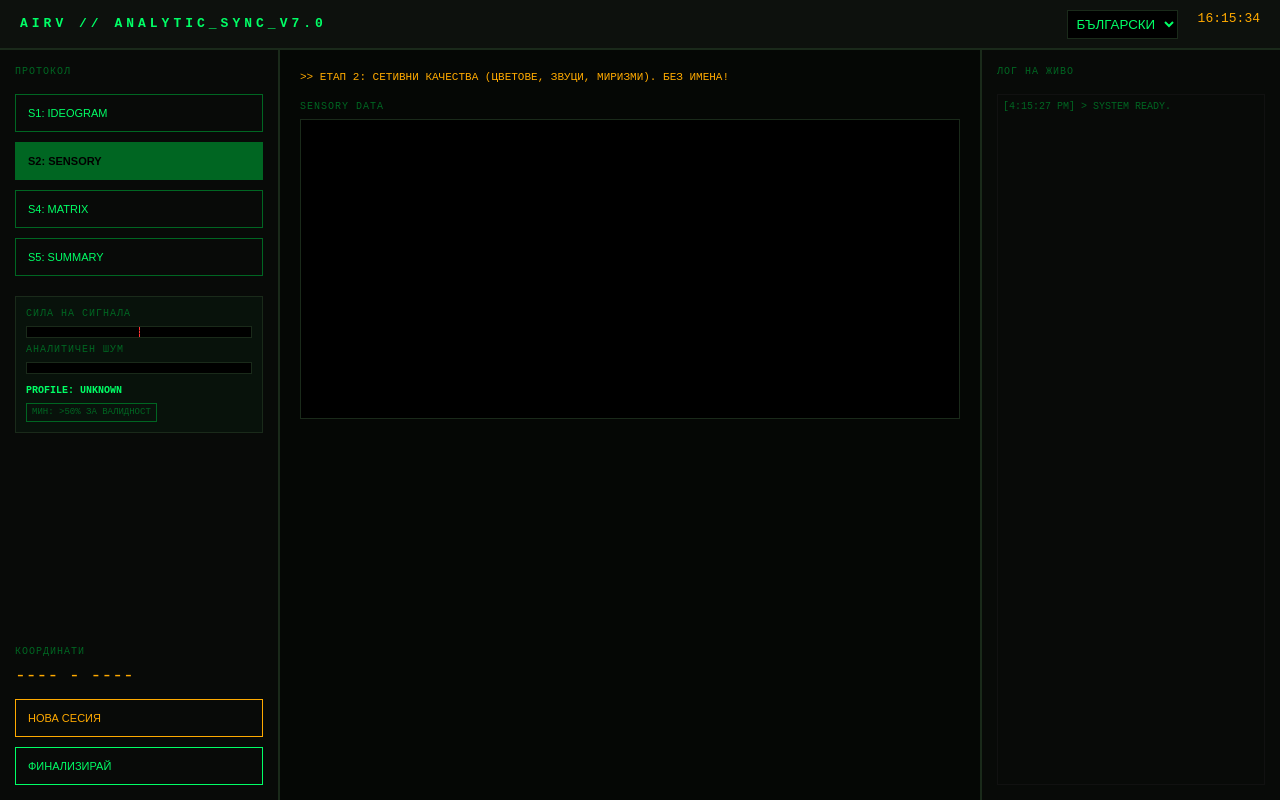
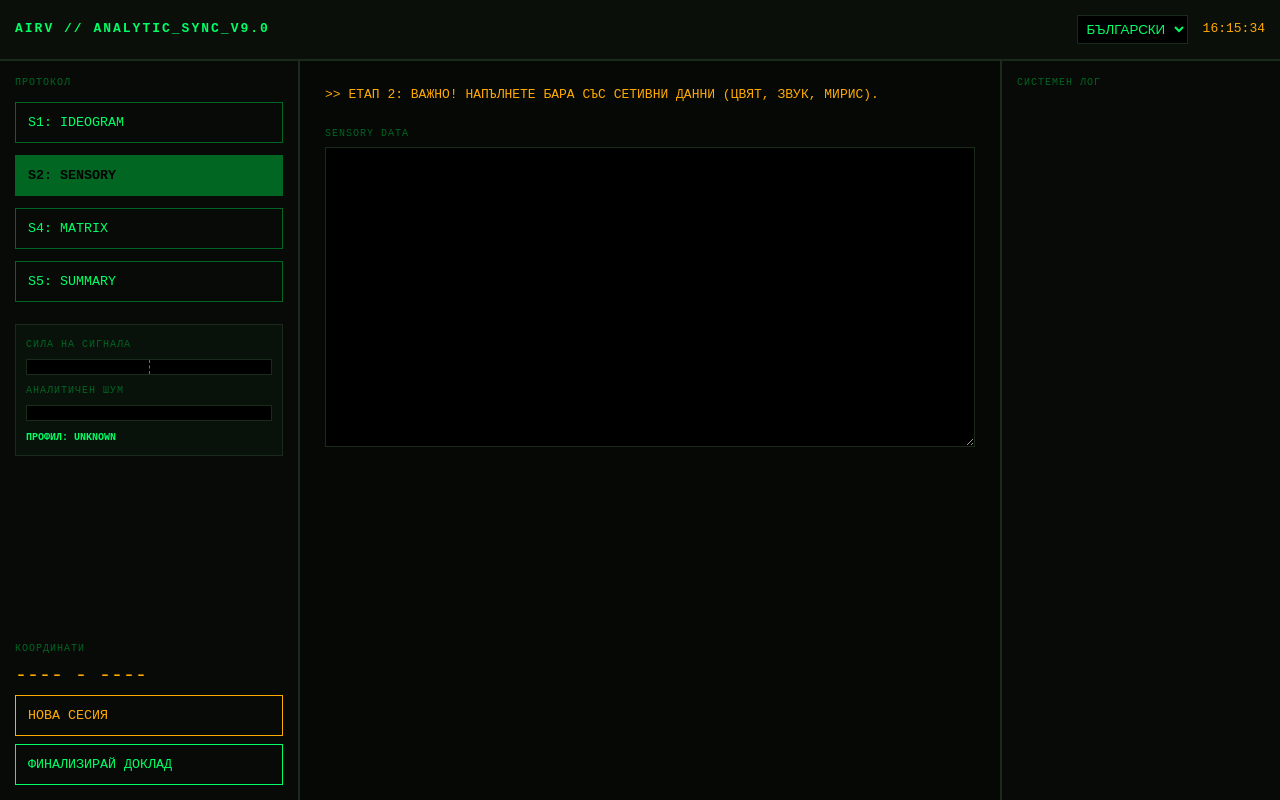
Before and after one commit to emillion-lab/AIRV, a plain HTML site: page index.html in a window 1280 px wide. Both pictures are taken after a click on the button "S2: SENSORY". Drawn offline with Linux system fonts and the light colour scheme.

Commit message:
Upgrade to AIRV v9.0 with UI enhancements

```diff
--- a/index.html
+++ b/index.html
@@ -2,260 +2,193 @@
 <html lang="bg">
 <head>
 <meta charset="utf-8"/>
-<title>AIRV v7.0 — FULL ANALYTIC RESET</title>
+<meta name="viewport" content="width=device-width, initial-scale=1.0">
+<title>AIRV v9.0 — ANALYTIC TERMINAL</title>
 <style>
   :root {
-    --bg: #050705; --panel: #0d110d; --border: #1a2a1a;
-    --green: #00ff66; --green-dim: #006622; --amber: #ffaa00;
-    --red: #ff3333; --txt: #d1ffd1; --font: "Courier New", monospace;
+    --bg: #050805; --pnl: #0a0f0a; --brd: #1b2b1b;
+    --grn: #00ff66; --grn-d: #006622; --amb: #ffaa00;
+    --red: #ff3333; --txt: #d1ffd1; --fnt: "Courier New", monospace;
   }
   * { box-sizing: border-box; }
   body {
     margin: 0; background: var(--bg); color: var(--txt);
-    font: 13px/1.4 var(--font); text-transform: uppercase;
-    height: 100vh; overflow: hidden; display: flex; flex-direction: column;
+    font: 13px/1.4 var(--fnt); text-transform: uppercase;
+    min-height: 100vh; display: flex; flex-direction: column;
   }
-  .header { height: 50px; border-bottom: 2px solid var(--border); display: flex; align-items: center; justify-content: space-between; padding: 0 20px; background: var(--panel); }
-  .main-grid { display: grid; grid-template-columns: 280px 1fr 300px; flex-grow: 1; overflow: hidden; }
-  .sidebar, .log-panel { border-right: 2px solid var(--border); padding: 15px; display: flex; flex-direction: column; gap: 10px; background: #080a08; }
-  .log-panel { border-right: none; border-left: 2px solid var(--border); }
-  .content { padding: 20px; overflow-y: auto; background: var(--bg); position: relative; }
 
-  /* Bars */
-  .meter { height: 12px; background: #000; border: 1px solid var(--border); margin: 5px 0; position: relative; }
-  .meter-fill { height: 100%; width: 0%; background: var(--green); transition: 0.4s; box-shadow: 0 0 10px var(--green-dim); }
-  .target-line { position: absolute; left: 50%; top: 0; bottom: 0; border-left: 1px dashed var(--red); z-index: 5; }
+  /* Layout Structures */
+  header { padding: 15px; border-bottom: 2px solid var(--brd); display: flex; flex-wrap: wrap; justify-content: space-between; align-items: center; background: var(--pnl); gap: 10px; }
+  .main-container { display: flex; flex: 1; flex-direction: row; }
 
-  .btn { background: transparent; border: 1px solid var(--green-dim); color: var(--green); padding: 12px; cursor: pointer; text-align: left; font-size: 11px; width: 100%; text-transform: uppercase; }
-  .btn:hover, .btn.active { background: var(--green-dim); color: #000; font-weight: bold; }
-  .btn-amber { border-color: var(--amber); color: var(--amber); }
+  .side { width: 300px; border-right: 2px solid var(--brd); padding: 15px; background: #080a08; display: flex; flex-direction: column; gap: 12px; }
+  .work { flex: 1; padding: 25px; overflow-y: auto; min-height: 450px; }
+  .log-panel { width: 280px; border-left: 2px solid var(--brd); padding: 15px; background: #080a08; font-size: 10px; }
 
-  textarea, input { background: #000; border: 1px solid var(--border); color: var(--green); padding: 12px; font: 13px var(--font); width: 100%; outline: none; margin-bottom: 10px; resize: none; }
-  .matrix-grid { display: grid; grid-template-columns: 1fr 1fr; gap: 10px; }
-  .label { font-size: 10px; color: var(--green-dim); letter-spacing: 1px; margin-bottom: 5px; display: block; }
+  /* Responsive Fix for GitHub/Mobile */
+  @media (max-width: 1024px) {
+    .main-container { flex-direction: column; }
+    .side, .log-panel { width: 100%; border: none; border-bottom: 2px solid var(--brd); }
+    .work { order: -1; } /* Work area comes first on mobile */
+  }
 
-  .status-tag { font-size: 9px; padding: 2px 5px; border: 1px solid var(--green-dim); color: var(--green-dim); margin-top: 5px; display: inline-block; }
-  .report-frame { background: #000; padding: 30px; border: 2px solid var(--green-dim); white-space: pre-wrap; font-size: 13px; line-height: 1.6; color: #fff; }
+  /* Meters & Indicators */
+  .bar-bg { height: 16px; background: #000; border: 1px solid var(--brd); margin: 6px 0; position: relative; }
+  .bar-fill { height: 100%; width: 0%; background: var(--grn); transition: 0.5s ease-in-out; box-shadow: 0 0 10px var(--grn-d); }
+  .threshold { position: absolute; left: 50%; top: 0; bottom: 0; border-left: 1px dashed var(--red); z-index: 2; }
+
+  /* Buttons & Inputs */
+  .btn { background: transparent; border: 1px solid var(--grn-d); color: var(--grn); padding: 12px; cursor: pointer; text-align: left; font-family: inherit; width: 100%; text-transform: uppercase; }
+  .btn:hover, .btn.active { background: var(--grn-d); color: #000; font-weight: bold; }
+  .btn-amb { border-color: var(--amb); color: var(--amb); }
+
+  textarea, input { background: #000; border: 1px solid var(--brd); color: var(--grn); padding: 15px; font: 15px var(--fnt); width: 100%; outline: none; margin-top: 5px; margin-bottom: 15px; resize: vertical; }
+  .label { font-size: 10px; color: var(--grn-d); letter-spacing: 1px; }
+
+  .report { background: #000; padding: 25px; border: 1px solid var(--grn-d); white-space: pre-wrap; line-height: 1.6; border-radius: 4px; }
 </style>
 </head>
 <body>
 
-<div class="header">
-  <div style="letter-spacing: 4px; font-weight: bold; color: var(--green);">AIRV // ANALYTIC_SYNC_v7.0</div>
-  <div style="display:flex; gap:20px;">
-    <select id="lang-select" onchange="changeLanguage()" style="background:#000; color:var(--green); border:1px solid var(--border); padding:5px;">
+<header>
+  <div style="font-weight: bold; color: var(--grn); letter-spacing: 2px;">AIRV // ANALYTIC_SYNC_v9.0</div>
+  <div style="display:flex; gap:15px; align-items:center;">
+    <select id="lang" onchange="updateLang()" style="background:#000; color:var(--grn); border:1px solid var(--brd); padding:5px;">
       <option value="bg">БЪЛГАРСКИ</option>
       <option value="en">ENGLISH</option>
       <option value="cz">ČEŠTINA</option>
     </select>
-    <div id="clock" style="color:var(--amber)">00:00:00</div>
+    <div id="time" style="color:var(--amb)">00:00:00</div>
   </div>
-</div>
+</header>
 
-<div class="main-grid">
-  <div class="sidebar">
-    <span class="label" id="txt-protocol">ПРОТОКОЛ</span>
+<div class="main-container">
+  <aside class="side">
+    <span class="label" id="lbl-protocol">ПРОТОКОЛ</span>
     <button class="btn" id="b-s1" onclick="nav('s1')">S1: IDEOGRAM</button>
     <button class="btn" id="b-s2" onclick="nav('s2')">S2: SENSORY</button>
     <button class="btn" id="b-s4" onclick="nav('s4')">S4: MATRIX</button>
     <button class="btn" id="b-s5" onclick="nav('s5')">S5: SUMMARY</button>
 
-    <div style="background: rgba(0,255,100,0.03); border: 1px solid var(--border); padding: 10px; margin-top: 10px;">
-      <span class="label" id="txt-signal">SIGNAL STRENGTH</span>
-      <div class="meter"><div class="target-line"></div><div id="sig-fill" class="meter-fill"></div></div>
-      <span class="label" id="txt-noise">ANALYTIC NOISE (AOL)</span>
-      <div class="meter"><div id="aol-fill" class="meter-fill" style="background:var(--amber)"></div></div>
-      <div id="profile-match" style="margin-top:10px; color:var(--green); font-size:10px; font-weight:bold;">DATA: WAITING...</div>
-      <div class="status-tag" id="txt-min-req">REQ: >50% FOR VALID INTEL</div>
+    <div style="margin-top:10px; padding:10px; background:rgba(0,255,100,0.03); border:1px solid var(--brd);">
+      <span class="label" id="lbl-signal">SIGNAL STRENGTH</span>
+      <div class="bar-bg"><div class="threshold"></div><div id="sig-bar" class="bar-fill"></div></div>
+      <span class="label" id="lbl-noise">ANALYTIC NOISE (AOL)</span>
+      <div class="bar-bg"><div id="aol-bar" class="bar-fill" style="background:var(--amb)"></div></div>
+      <div id="profiler" style="font-size:10px; margin-top:10px; color:var(--grn); font-weight:bold;">DATA: WAITING...</div>
     </div>
 
-    <div style="margin-top: auto;">
-      <span class="label" id="txt-coords">КООРДИНАТИ</span>
-      <div id="trn-display" style="font-size: 18px; color: var(--amber); margin-bottom: 10px;">---- - ----</div>
-      <button class="btn btn-amber" onclick="initNewSession()" id="txt-new-btn">НОВА СЕСИЯ</button>
-      <button class="btn" onclick="nav('rep')" style="margin-top:10px; border-color:var(--green);" id="txt-rep-btn">ФИНАЛИЗИРАЙ</button>
+    <div style="margin-top: auto; padding-top: 15px;">
+      <span class="label" id="lbl-trn">КООРДИНАТИ</span>
+      <div id="trn-val" style="font-size: 20px; color: var(--amb); margin: 5px 0;">---- - ----</div>
+      <button class="btn btn-amb" onclick="resetSession()" id="lbl-new">НОВА СЕСИЯ</button>
+      <button class="btn" onclick="nav('rep')" style="margin-top:8px; border-color:var(--grn)" id="lbl-rep">ГЕНЕРИРАЙ ДОКЛАД</button>
     </div>
-  </div>
+  </aside>
 
-  <main class="content" id="workspace">
-    <div style="text-align:center; margin-top:100px; color:var(--green-dim);">SELECT NEW TASK TO BEGIN TRANSMISSION</div>
+  <main class="work" id="ws">
+    <div style="text-align:center; padding-top:100px; color:var(--grn-d);" id="lbl-wait">ИНИЦИАЛИЗИРАЙТЕ НОВА СЕСИЯ ЗА НАЧАЛО</div>
   </main>
 
-  <div class="log-panel">
-    <span class="label" id="txt-log">LIVE LOG</span>
-    <div id="log-content" style="flex-grow:1; overflow-y:auto; font-size:10px; color:var(--green-dim); border: 1px solid #111; padding: 5px;"></div>
-  </div>
+  <aside class="log-panel">
+    <span class="label" id="lbl-log">СИСТЕМЕН ЛОГ</span>
+    <div id="log" style="margin-top:10px; color:var(--grn-d); line-height:1.2;"></div>
+  </aside>
 </div>
 
 <script>
-// --- MULTILINGUAL DATA ---
-const UI_TEXT = {
+const TEXTS = {
   bg: {
-    protocol: "ПРОТОКОЛ", signal: "СИЛА НА СИГНАЛА", noise: "АНАЛИТИЧЕН ШУМ", minreq: "МИН: >50% ЗА ВАЛИДНОСТ",
-    coords: "КООРДИНАТИ", newbtn: "НОВА СЕСИЯ", repbtn: "ФИНАЛИЗИРАЙ", log: "ЛОГ НА ЖИВО",
-    hints: {
-      s1: "Етап 1: Начертай импулса веднага. Опиши физическия гесталт (твърдо, енергия, вода).",
-      s2: "Етап 2: Сетивни качества (цветове, звуци, миризми). БЕЗ ИМЕНА!",
-      s4: "Етап 4: Матрица. Раздели данните от аналитичния шум (AOL). ТРЯБВАТ ПОВЕЧЕ ДАННИ ТУК.",
-      s5: "Етап 5: Обобщение. Какъв е изводът за функцията на обекта?",
-      rep: "ИНТЕЛИДЖЪНС ДОКЛАД: Резултат от анализа."
-    },
-    matrix: ["СЕТИВА (S)", "РАЗМЕРИ (D)", "AOL (ШУМ)"]
+    protocol: "ПРОТОКОЛ", signal: "СИЛА НА СИГНАЛА", noise: "АНАЛИТИЧЕН ШУМ", trn: "КООРДИНАТИ", new: "НОВА СЕСИЯ", rep: "ФИНАЛИЗИРАЙ ДОКЛАД", log: "СИСТЕМЕН ЛОГ", wait: "ИНИЦИАЛИЗИРАЙТЕ НОВА СЕСИЯ ЗА НАЧАЛО",
+    s1_h: "ЕТАП 1: Опишете първия визуален импулс (твърдо, течно, енергия).",
+    s2_h: "ЕТАП 2: ВАЖНО! Напълнете бара със сетивни данни (цвят, звук, мирис).",
+    s4_h: "ЕТАП 4: Аналитична матрица. Разделете сигналите от шума (AOL).",
+    s5_h: "ЕТАП 5: Обобщение на разузнавателните данни.",
+    prof: "ПРОФИЛ: "
   },
   en: {
-    protocol: "PROTOCOL", signal: "SIGNAL STRENGTH", noise: "ANALYTIC NOISE", minreq: "REQ: >50% FOR VALIDITY",
-    coords: "COORDINATES", newbtn: "NEW SESSION", repbtn: "FINALIZE", log: "LIVE LOG",
-    hints: {
-      s1: "Stage 1: Sketch impulse immediately. Describe gestalt (solid, energy, fluid).",
-      s2: "Stage 2: Sensory qualities (colors, sounds, smells). NO NAMES!",
-      s4: "Stage 4: Matrix. Separate signal from noise (AOL). WE NEED MORE DATA HERE.",
-      s5: "Stage 5: Interrogation. What is the conclusion about function?",
-      rep: "INTELLIGENCE REPORT: Analysis result."
-    },
-    matrix: ["SENSORY (S)", "DIMENSIONS (D)", "AOL (NOISE)"]
-  },
-  cz: {
-    protocol: "PROTOKOL", signal: "SÍLA SIGNÁLU", noise: "ANALYTICKÝ ŠUM", minreq: "MIN: >50% PRO VALIDITU",
-    coords: "SOUŘADNICE", newbtn: "NOVÁ RELACE", repbtn: "FINALIZOVAT", log: "ŽIVÝ PROTOKOL",
-    hints: {
-      s1: "Fáze 1: Okamžitě nakreslete impuls. Popište gestalt (pevný, energie, kapalina).",
-      s2: "Fáze 2: Smyslové vlastnosti (barvy, zvuky, pachy). ŽÁDNÁ JMÉNA!",
-      s4: "Fáze 4: Matice. Oddělte signál od šumu (AOL). ZDE POTŘEBUJEME VÍCE DAT.",
-      s5: "Fáze 5: Výslech. Jaký je závěr o funkci objektu?",
-      rep: "ZPRÁVA: Výsledek analýzy."
-    },
-    matrix: ["SMYSLY (S)", "ROZMĚRY (D)", "AOL (ŠUM)"]
+    protocol: "PROTOCOL", signal: "SIGNAL STRENGTH", noise: "ANALYTIC NOISE", trn: "COORDINATES", new: "NEW SESSION", rep: "FINALIZE REPORT", log: "SYSTEM LOG", wait: "INITIALIZE NEW SESSION TO START",
+    s1_h: "STAGE 1: Describe the first visual impulse (solid, liquid, energy).",
+    s2_h: "STAGE 2: IMPORTANT! Fill the signal bar with sensory data (color, sound).",
+    s4_h: "STAGE 4: Matrix analysis. Separate signal from noise (AOL).",
+    s5_h: "STAGE 5: Final data summary and conclusion.",
+    prof: "PROFILE: "
   }
 };
 
-const DICT = {
-  art: ['метал', 'пластмаса', 'бетон', 'стъкло', 'права', 'ъгъл', 'квадрат', 'машина', 'сграда', 'път', 'metal', 'concrete', 'structure', 'building', 'kov', 'beton', 'budova'],
-  nat: ['вода', 'дърво', 'пръст', 'камък', 'планина', 'зелено', 'река', 'пясък', 'water', 'nature', 'tree', 'rock', 'voda', 'strom', 'příroda']
-};
+let state = { lang: 'bg', stage: 'none', trn: '---- - ----', data: { s1:'', s2:'', s4s:'', s4d:'', s4aol:'', s5:'' } };
 
-// --- APP STATE ---
-let state = {
-  lang: 'bg',
-  stage: 'none',
-  trn: '0000-0000',
-  data: { gestalt: '', s2: '', s4s: '', s4d: '', s4aol: '', s5: '' }
-};
-
-function changeLanguage() {
-  state.lang = document.getElementById('lang-select').value;
-  translateUI();
-  if(state.stage !== 'none') nav(state.stage);
+function updateLang() {
+  state.lang = document.getElementById('lang').value;
+  const t = TEXTS[state.lang] || TEXTS.en;
+  document.getElementById('lbl-protocol').innerText = t.protocol;
+  document.getElementById('lbl-signal').innerText = t.signal;
+  document.getElementById('lbl-noise').innerText = t.noise;
+  document.getElementById('lbl-trn').innerText = t.trn;
+  document.getElementById('lbl-new').innerText = t.new;
+  document.getElementById('lbl-rep').innerText = t.rep;
+  document.getElementById('lbl-log').innerText = t.log;
+  if(state.stage === 'none') document.getElementById('ws').innerText = t.wait;
+  else nav(state.stage);
 }
 
-function translateUI() {
-  const t = UI_TEXT[state.lang];
-  document.getElementById('txt-protocol').textContent = t.protocol;
-  document.getElementById('txt-signal').textContent = t.signal;
-  document.getElementById('txt-noise').textContent = t.noise;
-  document.getElementById('txt-min-req').textContent = t.minreq;
-  document.getElementById('txt-coords').textContent = t.coords;
-  document.getElementById('txt-new-btn').textContent = t.newbtn;
-  document.getElementById('txt-rep-btn').textContent = t.repbtn;
-  document.getElementById('txt-log').textContent = t.log;
-}
-
-function initNewSession() {
-  // FULL RESET
+function resetSession() {
   state.trn = `${Math.floor(1000+Math.random()*8999)}-${Math.floor(1000+Math.random()*8999)}`;
-  state.data = { gestalt: '', s2: '', s4s: '', s4d: '', s4aol: '', s5: '' };
-  state.stage = 'none';
-
-  document.getElementById('trn-display').textContent = state.trn;
-  document.getElementById('sig-fill').style.width = '0%';
-  document.getElementById('aol-fill').style.width = '0%';
-  document.getElementById('profile-match').textContent = "DATA: WAITING...";
-
-  log(`SESSION PURGED. NEW TRN: ${state.trn}`);
+  state.data = { s1:'', s2:'', s4s:'', s4d:'', s4aol:'', s5:'' };
+  document.getElementById('trn-val').innerText = state.trn;
+  log(`SYSTEM RESET. NEW TARGET: ${state.trn}`);
   nav('s1');
-}
-
-function analyze() {
-  const all = (state.data.s2 + ' ' + state.data.s4s + ' ' + state.data.s4d).toLowerCase();
-  let aCount = 0, nCount = 0;
-
-  DICT.art.forEach(w => { if(all.includes(w)) aCount++; });
-  DICT.nat.forEach(w => { if(all.includes(w)) nCount++; });
-
-  const totalWords = all.split(/\s+/).filter(w => w.length > 2).length;
-  const signal = Math.min((totalWords * 8) + (aCount + nCount) * 5, 100);
-  const aol = Math.min(state.data.s4aol.length * 2, 100);
-
-  document.getElementById('sig-fill').style.width = signal + '%';
-  document.getElementById('aol-fill').style.width = aol + '%';
-
-  let profile = "UNKNOWN";
-  if(signal > 20) {
-    profile = aCount > nCount ? "ARTIFICIAL STRUCTURE" : "NATURAL ENVIRONMENT";
-    if(Math.abs(aCount - nCount) < 2) profile = "COMPLEX / MIXED SITE";
-  }
-  document.getElementById('profile-match').textContent = `PROFILE: ${profile}`;
 }
 
 function nav(s) {
   state.stage = s;
-  const ws = document.getElementById('workspace');
-  const t = UI_TEXT[state.lang];
-  ws.innerHTML = `<div style="color:var(--amber); margin-bottom:15px; font-size:11px;">>> ${t.hints[s]}</div>`;
-
+  const ws = document.getElementById('ws');
+  const t = TEXTS[state.lang] || TEXTS.en;
   document.querySelectorAll('.btn').forEach(b => b.classList.remove('active'));
   if(document.getElementById('b-'+s)) document.getElementById('b-'+s).classList.add('active');
 
+  ws.innerHTML = `<div style="color:var(--amb); margin-bottom:20px;">>> ${t[s+'_h']}</div>`;
+
   switch(s) {
-    case 's1':
-      ws.innerHTML += `<span class="label">GESTALT IMPULSE</span><textarea oninput="state.data.gestalt=this.value">${state.data.gestalt}</textarea>`;
-      break;
-    case 's2':
-      ws.innerHTML += `<span class="label">SENSORY DATA</span><textarea style="height:300px" oninput="state.data.s2=this.value; analyze()">${state.data.s2}</textarea>`;
-      break;
-    case 's4':
-      ws.innerHTML += `<div class="matrix-grid">
-        <div><span class="label">${t.matrix[0]}</span><textarea oninput="state.data.s4s=this.value; analyze()">${state.data.s4s}</textarea></div>
-        <div><span class="label">${t.matrix[1]}</span><textarea oninput="state.data.s4d=this.value; analyze()">${state.data.s4d}</textarea></div>
-        <div style="grid-column: span 2"><span class="label" style="color:var(--amber)">${t.matrix[2]}</span><textarea oninput="state.data.s4aol=this.value; analyze()">${state.data.s4aol}</textarea></div>
-      </div>`;
-      break;
-    case 's5':
-      ws.innerHTML += `<span class="label">SUMMARY</span><textarea style="height:300px" oninput="state.data.s5=this.value">${state.data.s5}</textarea>`;
-      break;
-    case 'rep':
-      showReport(); break;
+    case 's1': ws.innerHTML += `<span class="label">GESTALT</span><textarea oninput="state.data.s1=this.value">${state.data.s1}</textarea>`; break;
+    case 's2': ws.innerHTML += `<span class="label">SENSORY DATA</span><textarea style="height:300px" oninput="state.data.s2=this.value; calc()">${state.data.s2}</textarea>`; break;
+    case 's4': ws.innerHTML += `
+      <span class="label">SENSORY (S)</span><input oninput="state.data.s4s=this.value; calc()" value="${state.data.s4s}">
+      <span class="label">DIMENSIONS (D)</span><input oninput="state.data.s4d=this.value; calc()" value="${state.data.s4d}">
+      <span class="label" style="color:var(--amb)">AOL (NOISE)</span><textarea oninput="state.data.s4aol=this.value; calc()">${state.data.s4aol}</textarea>`; break;
+    case 's5': ws.innerHTML += `<span class="label">CONCLUSION</span><textarea style="height:300px" oninput="state.data.s5=this.value">${state.data.s5}</textarea>`; break;
+    case 'rep': showRep(); break;
   }
-  analyze();
+  calc();
 }
 
-function showReport() {
-  const sig = parseInt(document.getElementById('sig-fill').style.width);
-  const status = sig > 50 ? "VALID INTEL" : "SPECULATIVE / LOW SIGNAL";
-  const report = `
-[ AIRV STRATEGIC REPORT ]
------------------------------------------
-TASK_ID: ${state.trn}
-STATUS:  ${status}
------------------------------------------
-1. VISUAL (GESTALT): ${state.data.gestalt || 'N/A'}
-2. SENSORY DATA: ${state.data.s2 || 'NONE'}
-3. PROFILE: ${document.getElementById('profile-match').textContent}
-4. SIGNAL STRENGTH: ${sig}%
-5. NOISE LEVEL (AOL): ${document.getElementById('aol-fill').style.width}
-6. CONCLUSION: ${state.data.s5 || 'NO SUMMARY'}
------------------------------------------
-END OF TRANSMISSION
-  `;
-  document.getElementById('workspace').innerHTML = `<div class="report-frame">${report}</div>`;
+function calc() {
+  const t = (state.data.s2 + ' ' + state.data.s4s + ' ' + state.data.s4d).trim();
+  const words = t ? t.split(/\s+/).length : 0;
+  const sig = Math.min(words * 6, 100);
+  const aol = Math.min(state.data.s4aol.length * 1.2, 100);
+
+  document.getElementById('sig-bar').style.width = sig + '%';
+  document.getElementById('aol-bar').style.width = aol + '%';
+
+  let p = "UNKNOWN";
+  if(sig > 20) p = /метал|сграда|права|бетон|metal|building|structure/i.test(t) ? "ARTIFICIAL" : "NATURAL";
+  document.getElementById('profiler').innerText = (TEXTS[state.lang].prof || "PROFILE: ") + p;
+}
+
+function showRep() {
+  const sig = parseInt(document.getElementById('sig-bar').style.width);
+  const rep = `[ AIRV INTEL REPORT ]\nTRN: ${state.trn}\nSTATUS: ${sig > 50 ? 'VALID' : 'INSUFFICIENT DATA'}\n\nGESTALT: ${state.data.s1}\nPROFILE: ${document.getElementById('profiler').innerText}\nSIGNAL: ${sig}%\n\nCONCLUSION: ${state.data.s5 || 'N/A'}`;
+  document.getElementById('ws').innerHTML = `<div class="report">${rep}</div><button class="btn" style="margin-top:20px; border-color:var(--grn)" onclick="window.print()">PRINT TO PDF</button>`;
 }
 
 function log(m) {
-  const l = document.getElementById('log-content');
-  l.innerHTML = `<div>[${new Date().toLocaleTimeString()}] > ${m}</div>` + l.innerHTML;
+  const l = document.getElementById('log');
+  l.innerHTML = `<div>[${new Date().toLocaleTimeString()}] ${m}</div>` + l.innerHTML;
 }
 
-setInterval(() => { document.getElementById('clock').textContent = new Date().toLocaleTimeString('en-GB'); }, 1000);
-window.onload = () => { translateUI(); log("SYSTEM READY."); };
+setInterval(() => { document.getElementById('time').innerText = new Date().toLocaleTimeString('en-GB'); }, 1000);
+window.onload = updateLang;
 </script>
 </body>
 </html>
```
